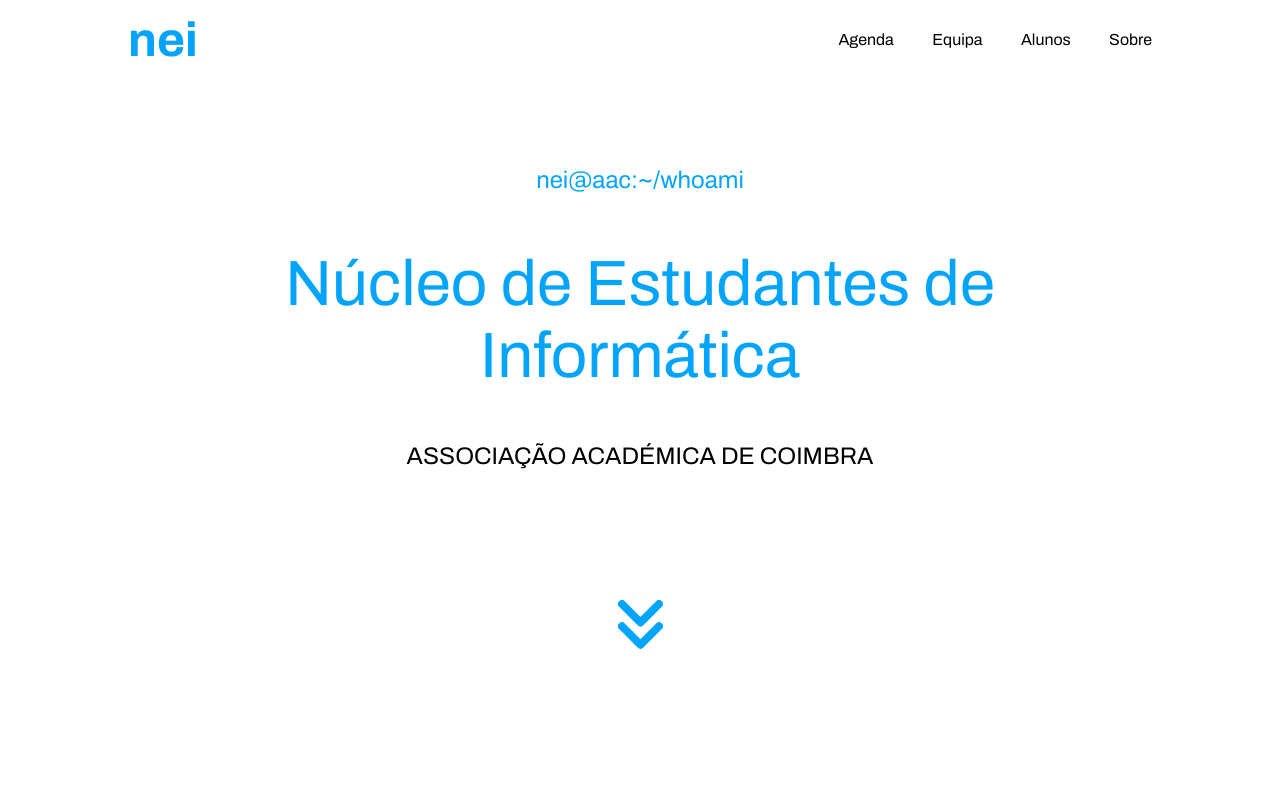
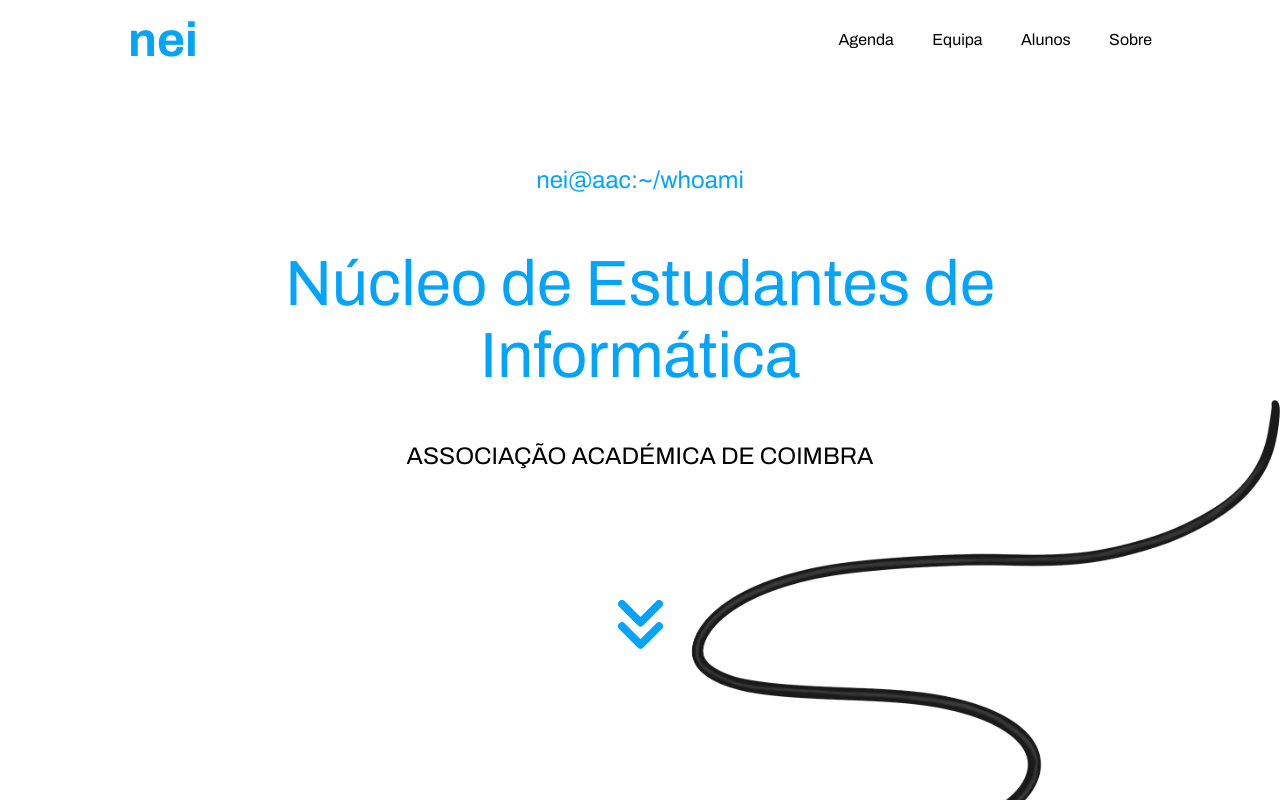
Before and after one commit to neiaac/site-nei-21, a Next.js app: page / in a window 1280 px wide. Shown: the top 800 px of the page. Built offline with nearby package versions, Linux system fonts and the light colour scheme.

Commit message:
add cables

```diff
--- a/pages/index.js
+++ b/pages/index.js
@@ -14,6 +14,7 @@
   buttons,
   eventsList,
   blue,
+  cable,
 } from '../styles/landing.module.scss';
 
 const Home = () => {
@@ -24,6 +25,7 @@
     <main className={landing}>
       <section className={hero}>
         <Title title="whoami" />
+        <img className={cable} src="cable_landing.svg" alt="Cable" />
         <h1 className={blue}>Núcleo de Estudantes de Informática</h1>
         <span>Associação Académica de Coimbra</span>
         <img src="icons/down.svg" alt="More content below" />
--- a/pages/students.js
+++ b/pages/students.js
@@ -4,7 +4,7 @@
 import Regulation from '../components/students/regulation';
 import Title from '../components/shared/title';
 import Button from '../components/shared/button';
-import { students, buttons } from '../styles/students.module.scss';
+import { students, buttons, cable } from '../styles/students.module.scss';
 
 const Students = () => {
   const [title, setTitle] = useState('guia_pedagógico');
@@ -17,6 +17,7 @@
 
   return (
     <main className={students}>
+      <img className={cable} src="cable_students.svg" alt="Cable" />
       <Title title={`alunos/${title}`} />
       <div className={buttons}>
         <Button
--- a/styles/landing.module.scss
+++ b/styles/landing.module.scss
@@ -8,8 +8,23 @@
     width: 90%;
   }
 
+  *:not(.cable) {
+    z-index: 100;
+  }
+
   .blue {
     color: $blue
+  }
+
+  .cable {
+    position: absolute;
+    top: 50vh;
+    right: 0;
+    width: 110%;
+
+    @media only screen and (max-width: $tablet) {
+      display: none;
+    }
   }
 
   .hero {
```
Also changed, not shown: styles/students.module.scss (+11 -0 lines), public/cable_landing.svg (added), public/cable_students.svg (added).
